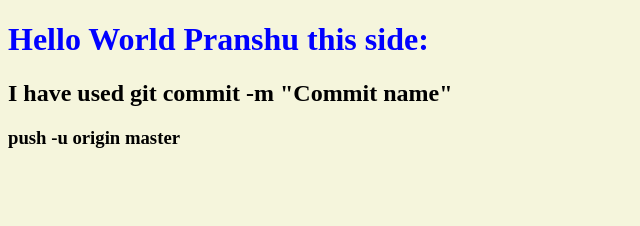
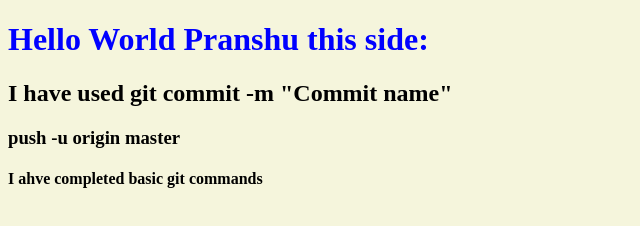
Before and after one commit to Pranshuagrahari/Web-Development, a plain HTML site: page index.html in a window 1280 px wide. Shown: the whole page, without its empty margins (0-640 px from the left). Drawn offline with Linux system fonts and the light colour scheme.

Commit message:
git basic completed

```diff
--- a/index.html
+++ b/index.html
@@ -10,6 +10,7 @@
     <h1>Hello World Pranshu this side:</h1>
     <h2>I have used git commit -m "Commit name"</h2>
     <h3>push -u origin master </h3>
+    <h4>I ahve completed basic git commands</h4>
 </body>
 <script src="index.js"></script>
 </html>
```
